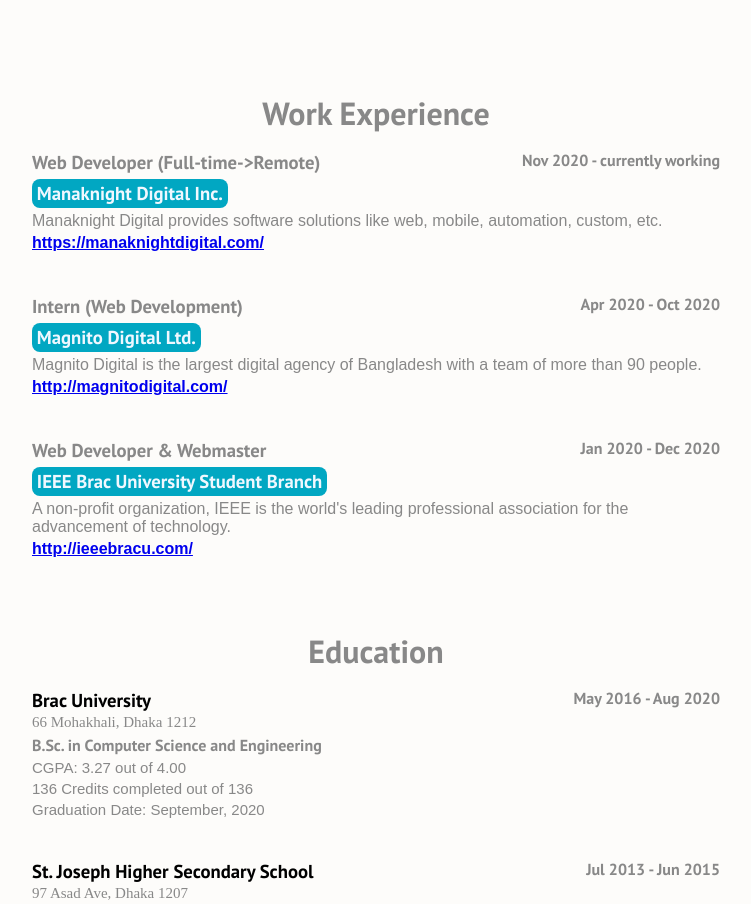
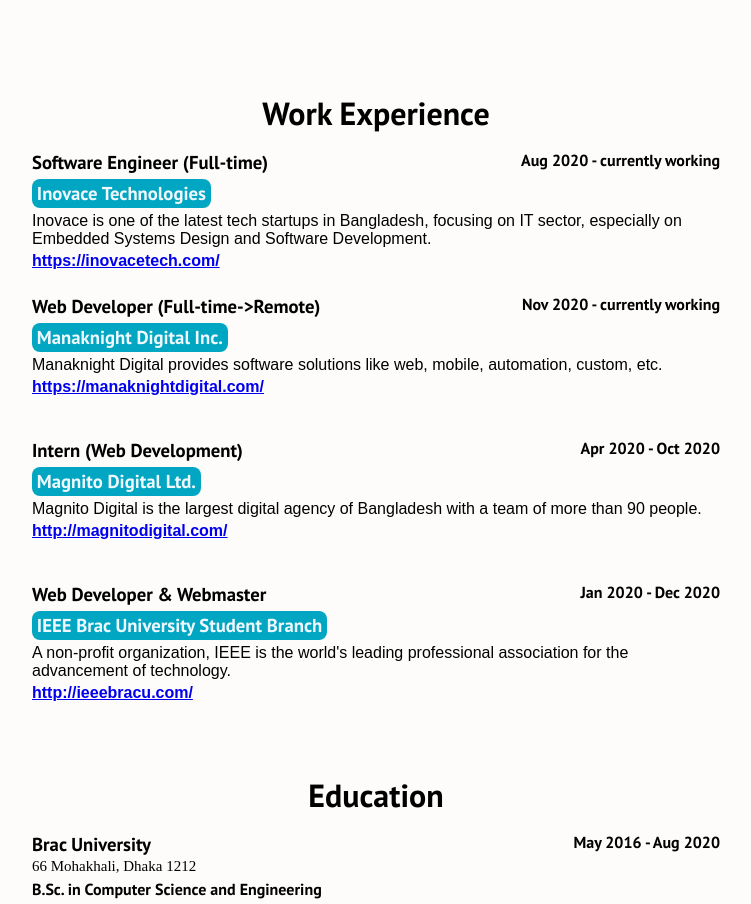
Before and after one commit to ashraf-kabir/ashrafkabir.com, a React (Create React App) app: page / in a window 1280 px wide. Shown: the part 1420-2324 px from the top of the page, without its empty margins (264-1015 px from the left). Built offline with nearby package versions, Linux system fonts and the light colour scheme.

Commit message:
experience updated & font color fixed

```diff
--- a/src/components/Experience.js
+++ b/src/components/Experience.js
@@ -6,6 +6,16 @@ function Experience() {
   return (
     <div className='experience'>
       <h1>Work Experience</h1>
+      <div className='experience__item'>
+        <ExperienceItem
+          experience_period='Aug 2020 - currently working'
+          experience_position='Software Engineer (Full-time)'
+          experience_organization='Inovace Technologies'
+          experience_organization_link='https://inovacetech.com/'
+          experience_desc='Inovace is one of the latest tech startups in Bangladesh, focusing on IT sector, especially on Embedded Systems Design and Software Development.'
+          experience_website='https://inovacetech.com/'
+        />
+      </div>
       <div className='experience__item'>
         <ExperienceItem
           experience_period='Nov 2020 - currently working'
--- a/src/components/NotFound.css
+++ b/src/components/NotFound.css
@@ -1,20 +1,11 @@
 *{
   transition: all 0.6s;
-}
-
-html {
-  height: 100%;
-}
-
-body{
-  color: #888;
-  margin: 0;
 }
 
 #not_found_main{
   display: table;
   width: 100%;
-  height: 100vh;
+  height: 53.35vh;
   text-align: center;
 }
 
```
